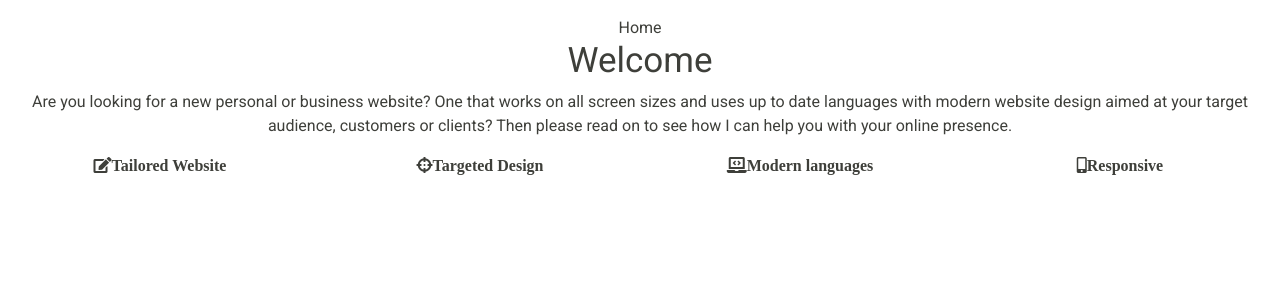
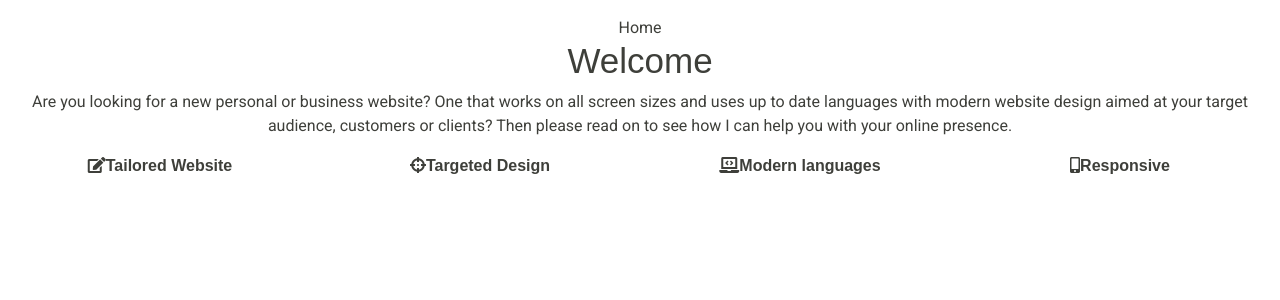
Before and after one commit to OwenCookman/owen-webdev, a Django app: page / in a window 1280 px wide. Shown: the part 71-371 px from the top of the page. Run offline with Django 3.2, Linux system fonts and the light colour scheme; some libraries are stand-ins or nearby versions; some web fonts are replaced.

Commit message:
Added styling classes to titles

```diff
--- a/accounts/templates/index.html
+++ b/accounts/templates/index.html
@@ -7,7 +7,7 @@
 {% block content %}
 <div class="row">
 	<div class="col">
-		<h1>Welcome</h1>
+		<h1 class="title">Welcome</h1>
 		<p>Are you looking for a new personal or business website? One that works on all screen sizes and uses up to
 			date
 			languages with modern website design aimed at your target audience, customers or clients? Then please read
@@ -17,16 +17,16 @@
 </div>
 <div class="row">
 	<div class="col">
-		<i class="fas fa-edit">Tailored Website</i>
+		<i class="fas fa-edit"><span class="title">Tailored Website</span></i>
 	</div>
 	<div class="col">
-		<i class="fas fa-crosshairs">Targeted Design</i>
+		<i class="fas fa-crosshairs"><span class="title">Targeted Design</span></i>
 	</div>
 	<div class="col">
-		<i class="fas fa-laptop-code">Modern languages</i>
+		<i class="fas fa-laptop-code"><span class="title">Modern languages</span></i>
 	</div>
 	<div class="col">
-		<i class="fas fa-mobile-alt">Responsive</i>
+		<i class="fas fa-mobile-alt"><span class="title">Responsive</span></i>
 	</div>
 </div>
 
```
